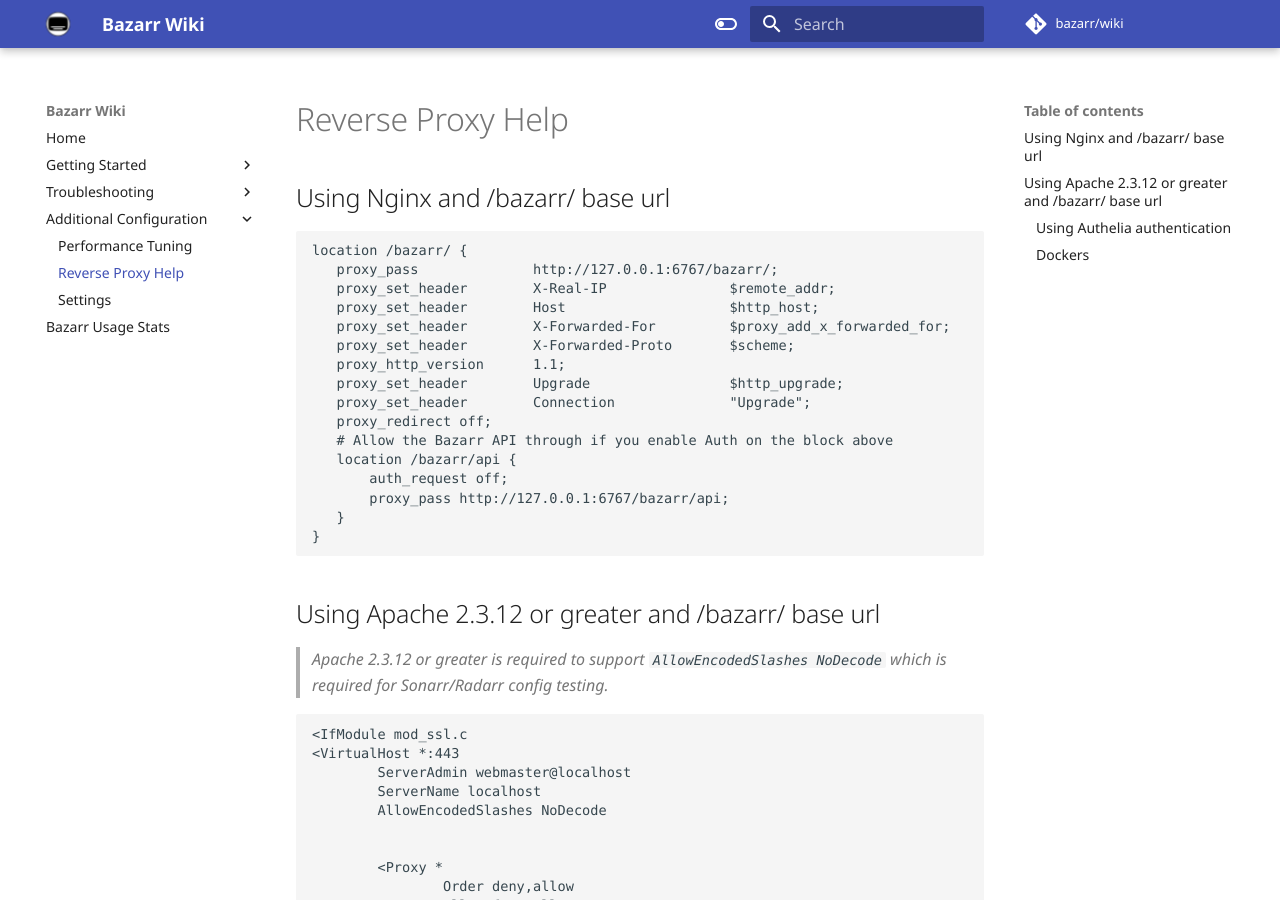
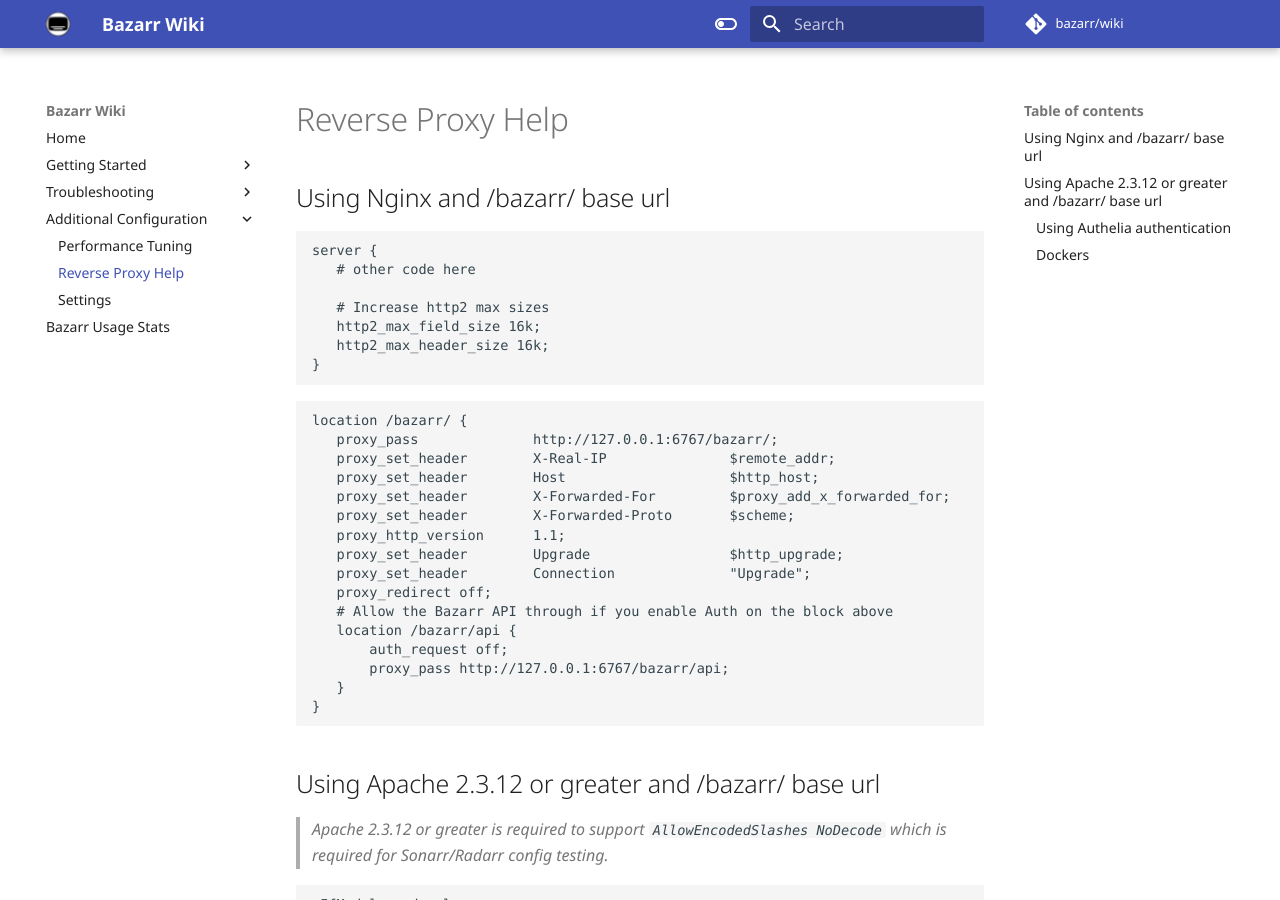
Before and after one commit to bazarr/wiki, an MkDocs documentation site: the page built from docs/Additional-Configuration/Reverse-Proxy-Help.md, in a window 1280 px wide and 900 px high. Built offline with MkDocs 1.6.1 and Material for MkDocs 9.7.7, drawn with Linux system fonts in a browser that asks for light colours; some web fonts are replaced; comment, search, counter and statistics services are not loaded.

Commit message:
Added new settings to nginx reverse proxy configuration to support Bazarr 0.9.6.

````diff
--- a/docs/Additional-Configuration/Reverse-Proxy-Help.md
+++ b/docs/Additional-Configuration/Reverse-Proxy-Help.md
@@ -1,6 +1,16 @@
 # Reverse Proxy Help
 
 ## Using Nginx and /bazarr/ base url
+
+ ```
+ server {
+    # other code here
+
+    # Increase http2 max sizes
+    http2_max_field_size 16k;
+    http2_max_header_size 16k;
+ }
+ ```
 
  ```php
  location /bazarr/ {
````
